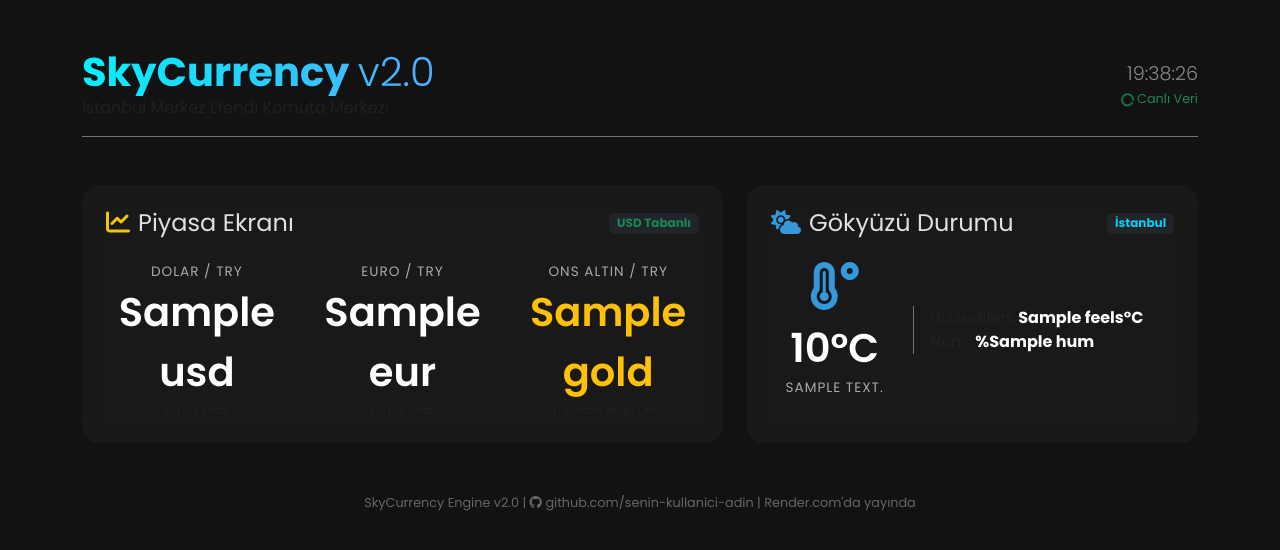
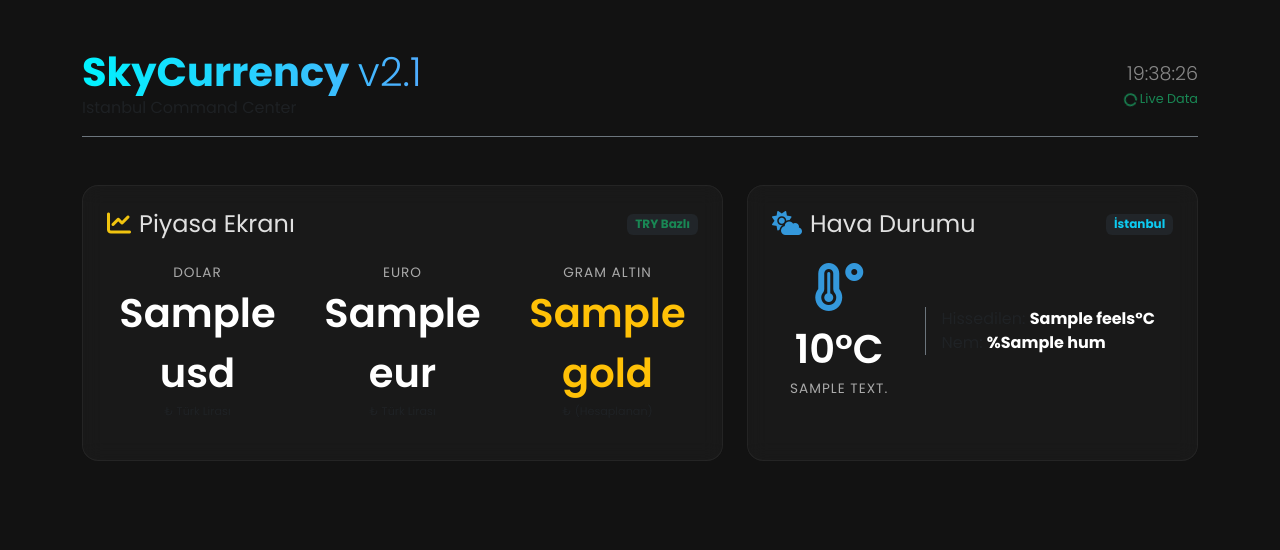
Before and after one commit to CyberPorza/SkyCurrency_v2, a Python web app: template templates/index.html in a window 1280 px wide. Shown: the top 550 px of the page. Run offline with Jinja, Linux system fonts and the light colour scheme; the template is opened without the code that fills it: most values are stand-ins (such as "Sample title", 1, 10 or a date in 2020).

Commit message:
Update index.html

```diff
--- a/templates/index.html
+++ b/templates/index.html
@@ -3,112 +3,57 @@
 <head>
     <meta charset="UTF-8">
     <meta name="viewport" content="width=device-width, initial-scale=1.0">
-    <title>SkyCurrency v2.0 | Premium Dashboard</title>
+    <title>SkyCurrency v2.1 | Premium Dashboard</title>
     <link href="https://cdn.jsdelivr.net/npm/bootstrap@5.3.2/dist/css/bootstrap.min.css" rel="stylesheet">
     <link href="https://fonts.googleapis.com/css2?family=Poppins:wght@300;400;600;700&display=swap" rel="stylesheet">
     <link rel="stylesheet" href="https://cdnjs.cloudflare.com/ajax/libs/font-awesome/6.5.1/css/all.min.css">
-
     <style>
-        body {
-            font-family: 'Poppins', sans-serif;
-            background-color: #121212; /* Derin Siyah */
-            color: #e0e0e0;
-            overflow-x: hidden;
-        }
-
-        /* Cam Efekti Kartlar (Glassmorphism) */
-        .glass-card {
-            background: rgba(255, 255, 255, 0.03);
-            border-radius: 16px;
-            backdrop-filter: blur(10px);
-            -webkit-backdrop-filter: blur(10px);
-            border: 1px rgba(255, 255, 255, 0.05);
-            transition: transform 0.3s ease, box-shadow 0.3s ease;
-        }
-
-        .glass-card:hover {
-            transform: translateY(-5px);
-            box-shadow: 0 10px 30px rgba(0, 255, 128, 0.1);
-        }
-
-        .premium-text {
-            background: linear-gradient(90deg, #00f2fe 0%, #4facfe 100%);
-            -webkit-background-clip: text;
-            -webkit-text-fill-color: transparent;
-            font-weight: 700;
-        }
-
-        .stat-value {
-            font-size: 2.5rem;
-            font-weight: 600;
-            color: #ffffff;
-        }
-
-        .stat-label {
-            font-size: 0.85rem;
-            color: #aaa;
-            text-transform: uppercase;
-            letter-spacing: 1px;
-        }
-
-        .currency-icon { color: #f1c40f; } /* Altın sarısı */
-        .weather-icon { color: #3498db; }  /* Gök mavisi */
-
-        footer {
-            margin-top: 50px;
-            font-size: 0.8rem;
-            color: #666;
-        }
-
-        /* Saat Animasyonu */
-        #digital-clock {
-            font-size: 1.2rem;
-            font-weight: 300;
-            color: #888;
-        }
+        body { font-family: 'Poppins', sans-serif; background-color: #121212; color: #e0e0e0; overflow-x: hidden; }
+        .glass-card { background: rgba(255, 255, 255, 0.03); border-radius: 16px; backdrop-filter: blur(10px); border: 1px solid rgba(255, 255, 255, 0.05); transition: 0.3s; }
+        .glass-card:hover { transform: translateY(-5px); box-shadow: 0 10px 30px rgba(0, 255, 128, 0.1); }
+        .premium-text { background: linear-gradient(90deg, #00f2fe 0%, #4facfe 100%); -webkit-background-clip: text; -webkit-text-fill-color: transparent; font-weight: 700; }
+        .stat-value { font-size: 2.5rem; font-weight: 600; color: #ffffff; }
+        .stat-label { font-size: 0.85rem; color: #aaa; text-transform: uppercase; letter-spacing: 1px; }
+        .currency-icon { color: #f1c40f; }
+        .weather-icon { color: #3498db; }
+        #digital-clock { font-size: 1.2rem; font-weight: 300; color: #888; }
     </style>
 </head>
 <body>
-
     <div class="container py-5">
-
         <header class="d-flex justify-content-between align-items-center mb-5 pb-3 border-bottom border-secondary">
             <div>
-                <h1 class="premium-text m-0">SkyCurrency <span class="fw-light">v2.0</span></h1>
-                <p class="text-muted m-0">İstanbul Merkez Efendi Komuta Merkezi</p>
+                <h1 class="premium-text m-0">SkyCurrency <span class="fw-light">v2.1</span></h1>
+                <p class="text-muted m-0">Istanbul Command Center</p>
             </div>
             <div class="text-end">
                 <div id="digital-clock">--:--:--</div>
-                <div class="text-success" style="font-size: 0.8rem;">
-                    <i class="fas fa-circle-notch fa-spin me-1"></i>Canlı Veri
-                </div>
+                <div class="text-success" style="font-size: 0.8rem;"><i class="fas fa-circle-notch fa-spin me-1"></i>Live Data</div>
             </div>
         </header>
 
         <div class="row g-4">
-
             <div class="col-lg-7">
                 <div class="glass-card p-4 h-100">
                     <div class="d-flex justify-content-between align-items-center mb-4">
                         <h4 class="m-0"><i class="fas fa-chart-line currency-icon me-2"></i>Piyasa Ekranı</h4>
-                        <span class="badge bg-dark text-success">USD Tabanlı</span>
+                        <span class="badge bg-dark text-success">TRY Bazlı</span>
                     </div>
-
                     <div class="row text-center">
-                        <div class="col-md-4 mb-3 mb-md-0">
-                            <div class="stat-label">DOLAR / TRY</div>
-                            <div class="stat-value text-white">{{ usd }}</div>
+                        <div class="col-md-4 mb-3">
+                            <div class="stat-label">DOLAR</div>
+                            <div class="stat-value">{{ usd }}</div>
                             <div class="text-muted" style="font-size: 0.7rem;">₺ Türk Lirası</div>
                         </div>
-                        <div class="col-md-4 mb-3 mb-md-0">
-                            <div class="stat-label">EURO / TRY</div>
-                            <div class="stat-value text-white">{{ eur }}</div>
+                        <div class="col-md-4 mb-3">
+                            <div class="stat-label">EURO</div>
+                            <div class="stat-value">{{ eur }}</div>
                             <div class="text-muted" style="font-size: 0.7rem;">₺ Türk Lirası</div>
                         </div>
                         <div class="col-md-4">
-                            <div class="stat-label">ONS ALTIN / TRY</div>
+                            <div class="stat-label">GRAM ALTIN</div>
                             <div class="stat-value text-warning">{{ gold }}</div>
-                            <div class="text-muted" style="font-size: 0.7rem;">₺ (Gram değil, Ons)</div>
+                            <div class="text-muted" style="font-size: 0.7rem;">₺ (Hesaplanan)</div>
                         </div>
                     </div>
                 </div>
@@ -117,45 +62,33 @@
             <div class="col-lg-5">
                 <div class="glass-card p-4 h-100">
                     <div class="d-flex justify-content-between align-items-center mb-4">
-                        <h4 class="m-0"><i class="fas fa-cloud-sun weather-icon me-2"></i>Gökyüzü Durumu</h4>
+                        <h4 class="m-0"><i class="fas fa-cloud-sun weather-icon me-2"></i>Hava Durumu</h4>
                         <span class="badge bg-dark text-info">İstanbul</span>
                     </div>
-
                     <div class="d-flex align-items-center justify-content-around">
                         <div class="text-center">
                             <i class="fas fa-temperature-high fa-3x weather-icon mb-2"></i>
                             <div class="stat-value">{{ temp }}°C</div>
-                            <div class="stat-label">{{ desc | title }}</div>
+                            <div class="stat-label">{{ desc }}</div>
                         </div>
-                        <div class="border-start border-secondary h-100 px-3">
+                        <div class="border-start border-secondary ps-3">
                             <p class="m-0 text-muted">Hissedilen: <strong class="text-white">{{ feels }}°C</strong></p>
                             <p class="m-0 text-muted">Nem: <strong class="text-white">%{{ hum }}</strong></p>
                         </div>
                     </div>
                 </div>
             </div>
-
-        </div> <footer class="text-center">
-            <p>SkyCurrency Engine v2.0 | <i class="fab fa-github"></i> github.com/senin-kullanici-adin | Render.com'da yayında</p>
-        </footer>
-
-    </div> <script src="https://cdn.jsdelivr.net/npm/bootstrap@5.3.2/dist/js/bootstrap.bundle.min.js"></script>
+        </div>
+    </div>
 
     <script>
         function updateClock() {
             const now = new Date();
-            const hours = String(now.getHours()).padStart(2, '0');
-            const minutes = String(now.getMinutes()).padStart(2, '0');
-            const seconds = String(now.getSeconds()).padStart(2, '0');
-            document.getElementById('digital-clock').textContent = `${hours}:${minutes}:${seconds}`;
+            document.getElementById('digital-clock').textContent = now.toLocaleTimeString('tr-TR');
         }
         setInterval(updateClock, 1000);
-        updateClock(); // İlk açılışta çalıştır
-
-        // Bonus: Sayfayı 5 dakikada bir otomatik yenile (Canlı veri hissi)
-        setTimeout(function(){
-           location.reload();
-        }, 300000); // 300,000 milisaniye = 5 dakika
+        updateClock();
+        setTimeout(() => location.reload(), 300000); // 5 dk refresh
     </script>
 </body>
 </html>
```
